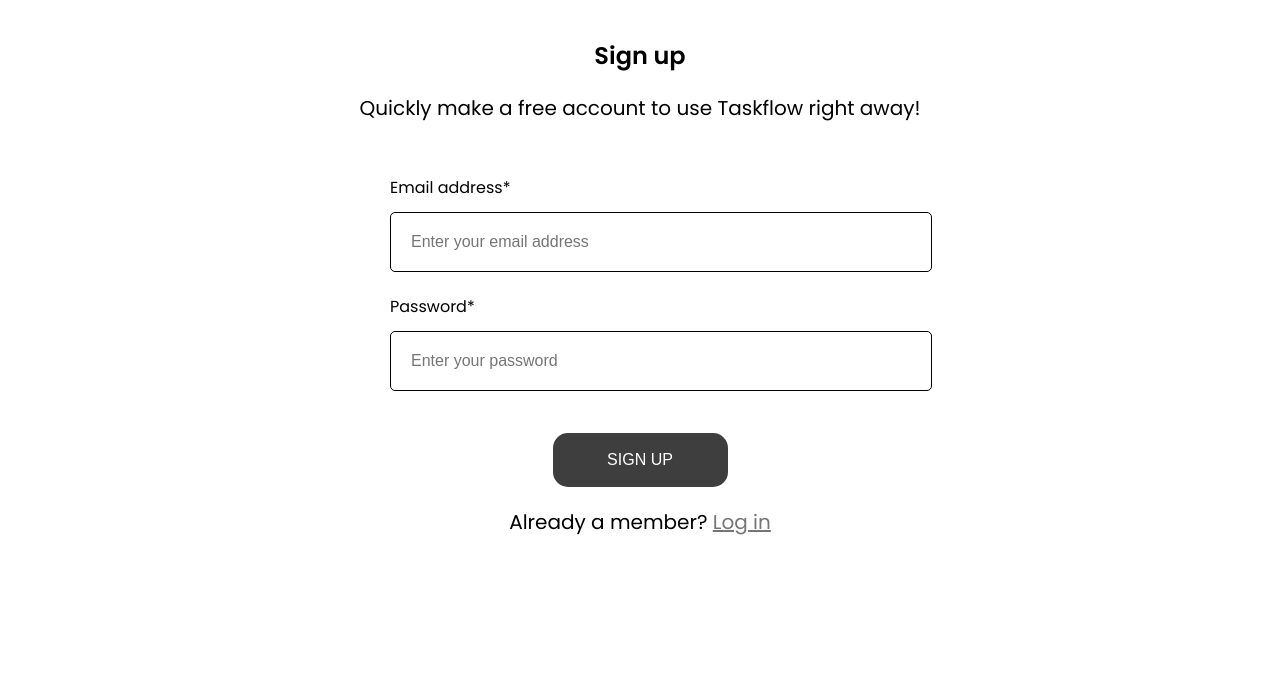
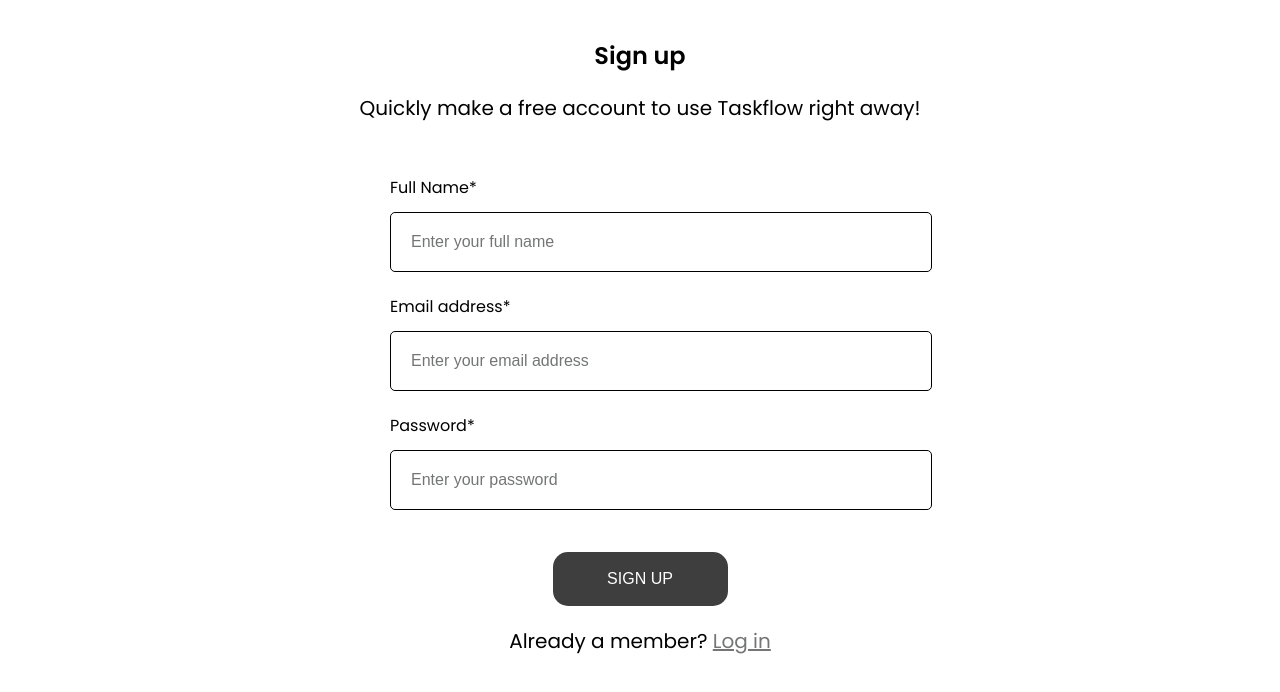
Before and after one commit to TakundaMuzunze/Taskflow, a plain HTML site: page signup.html in a window 1280 px wide. Shown: the part 104-796 px from the top of the page. Drawn offline with Linux system fonts and the light colour scheme.

Commit message:
update signup.html - added extra input field for signup form

```diff
--- a/signup.html
+++ b/signup.html
@@ -29,6 +29,8 @@
                 <p>Quickly make a free account to use Taskflow right away!</p>
             </div>
             <form name="registration" class="signup-area">
+                <label>Full Name*</label>
+                <input type="email" class="text-field" id="name-field" placeholder="Enter your full name">
                 <label>Email address*</label>
                 <input type="email" class="text-field" id="email-field" placeholder="Enter your email address">
                 <label>Password*</label>
```
